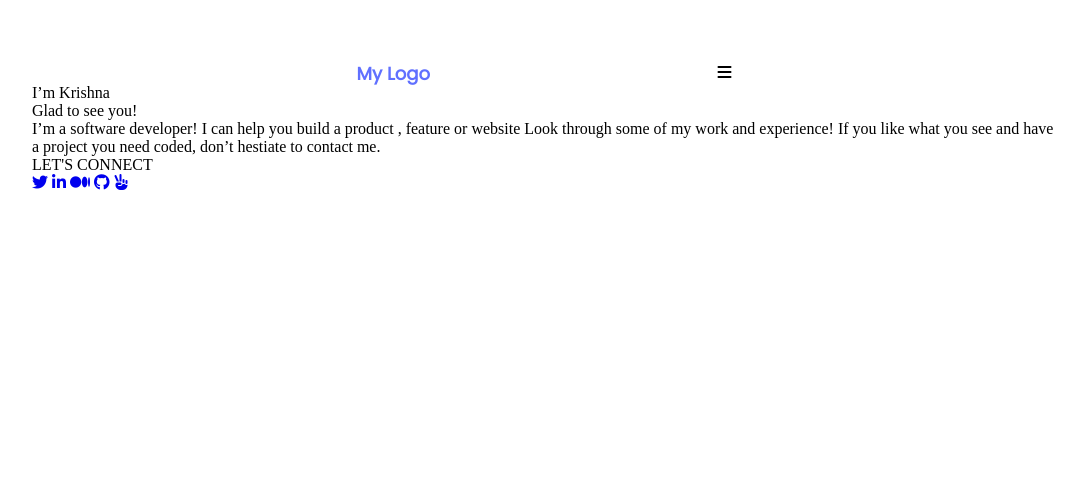
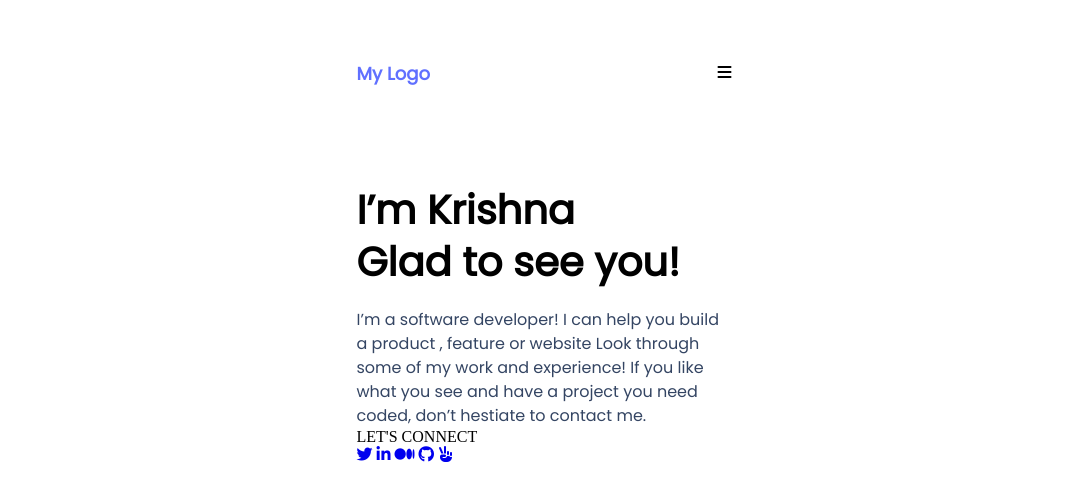
Before and after one commit to Krishnabot/Portfolio_old, a website: page index.html in a window 1280 px wide. Shown: the whole page, without its empty margins (96-1180 px from the left). Drawn offline with Linux system fonts and the light colour scheme.

Commit message:
Style intro section

```diff
--- a/style.css
+++ b/style.css
@@ -19,3 +19,55 @@ header {
     line-height: 20px;
     color: #6070FF;
 }
+
+.intro {
+    display: flex;
+    flex-direction: column;
+    align-items: flex-start;
+    padding: 100px 20px;
+    width: 375px;
+    height: 604px;
+    margin: auto;
+}
+
+#hello {
+    font-family: 'Poppins';
+    font-style: normal;
+    font-weight: 700;
+    font-size: 40px;
+    line-height: 52px;
+    display: flex;
+    align-items: center;
+
+}
+
+.intro {
+    display: flex;
+    flex-direction: column;
+    align-items: flex-start;
+    padding: 100px 20px;
+    width: 375px;
+    height: 604px;
+    margin: auto;
+}
+
+#hello {
+    font-family: 'Poppins';
+    font-style: normal;
+    font-weight: 700;
+    font-size: 40px;
+    line-height: 52px;
+    display: flex;
+    align-items: center;
+
+}
+
+#aboutme {
+    font-family: 'Poppins';
+    font-style: normal;
+    font-weight: 400;
+    font-size: 16px;
+    line-height: 24px;
+    color: #344563;
+    padding-top: 20px;
+}
```
